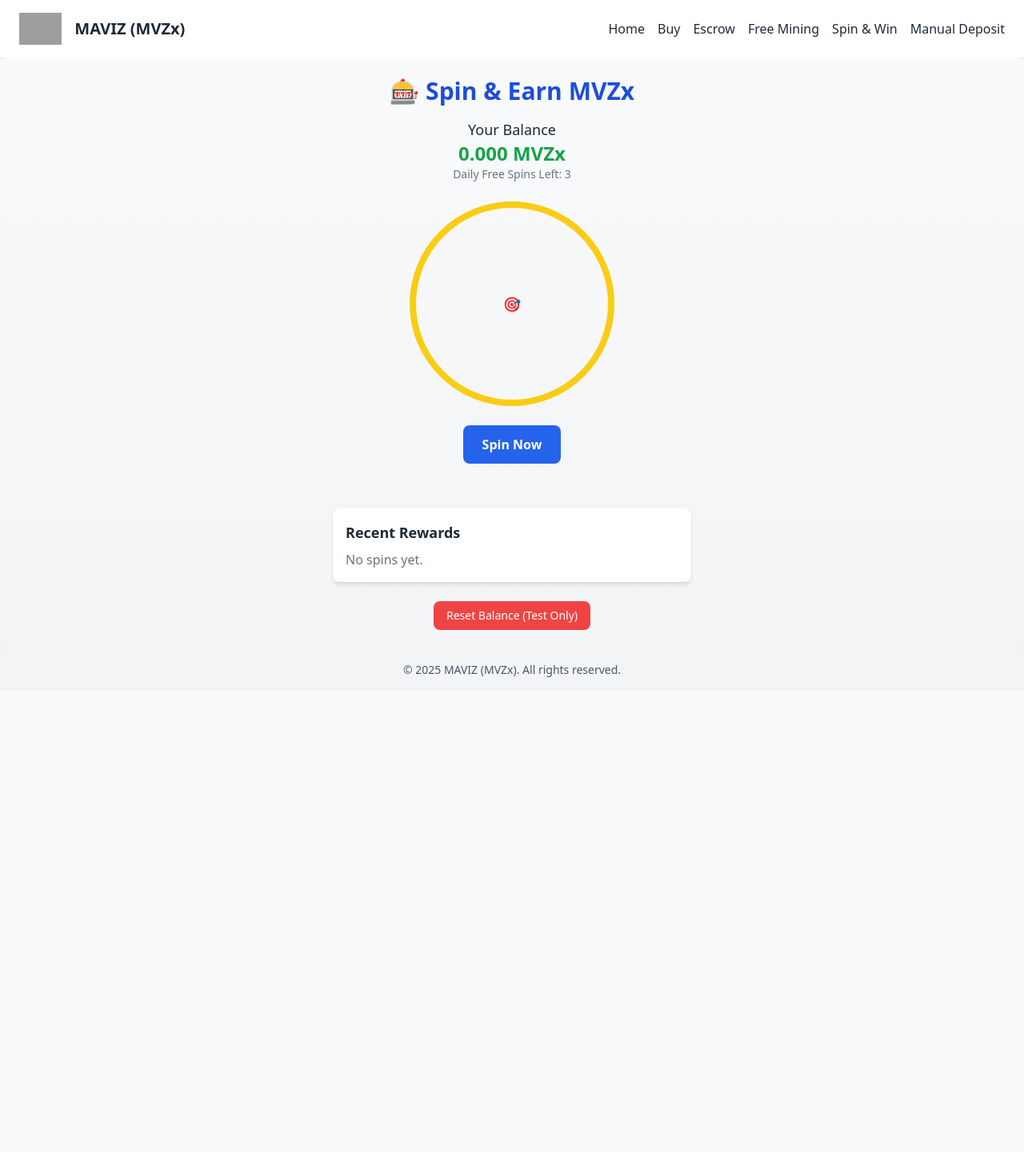
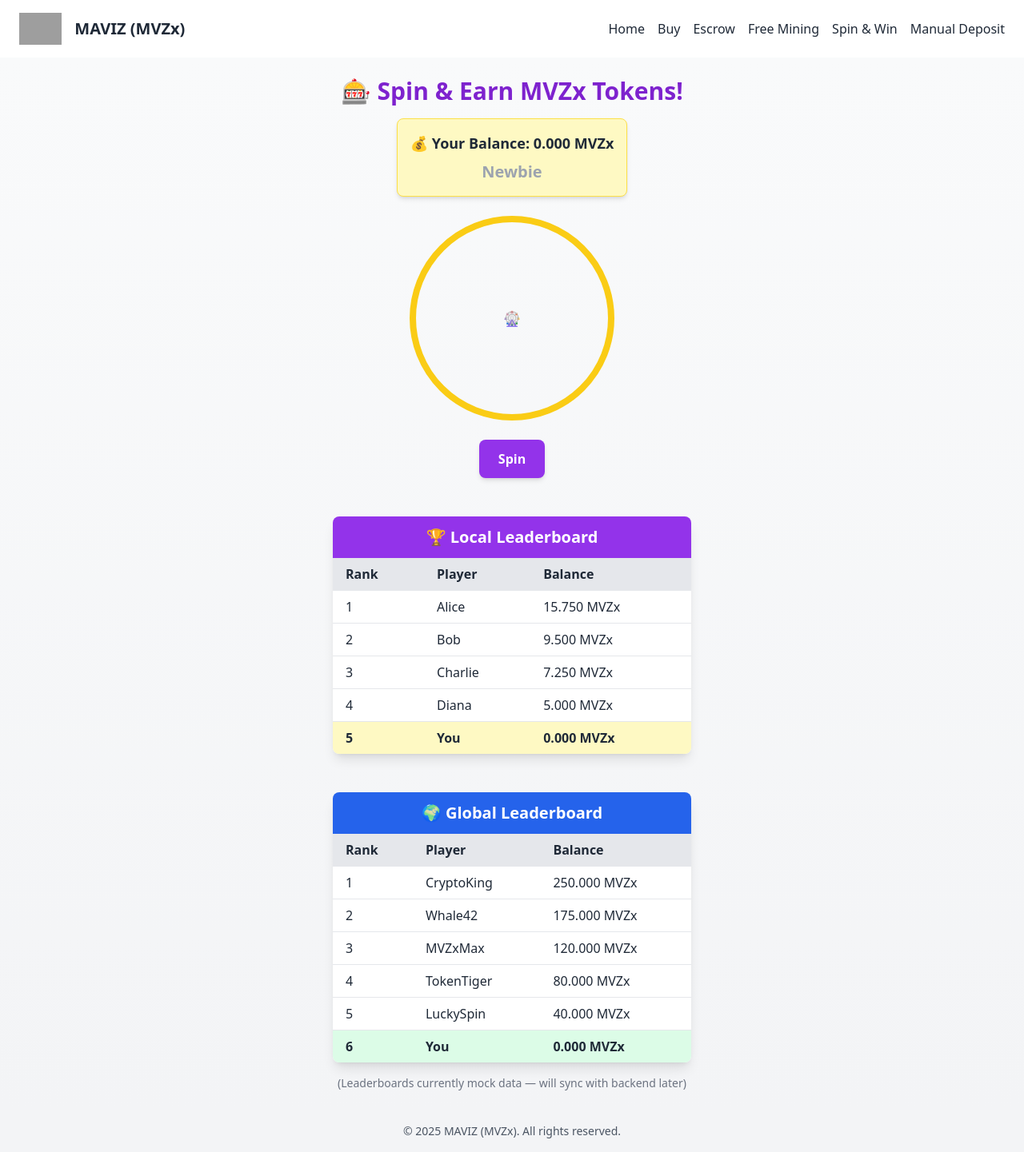
Before and after one commit to MAVIZWEB/mvzx-frontend, a React (Vite) app: page /game in a window 1280 px wide. Shown: the whole page at 80% size. Before the commit the page ends 864 px from the top, so only its background shows below. Built offline with nearby package versions, Linux system fonts and the light colour scheme; grey boxes are pictures that could not be loaded.

Commit message:
Update Game.tsx

```diff
--- a/src/pages/Game.tsx
+++ b/src/pages/Game.tsx
@@ -1,7 +1,5 @@
 import React, { useState, useEffect } from "react";
-import { motion } from "framer-motion";
 
-// Rewards list
 const rewards = [
   "0.125 MVZx",
   "0.25 MVZx",
@@ -13,59 +11,59 @@ const rewards = [
   "3× Free Reward",
 ];
 
-// Helper: parse numeric reward value
-const getRewardValue = (reward: string): number => {
-  if (reward.includes("×")) return 0; // free spin multiplier, no direct tokens
-  return parseFloat(reward.split(" ")[0]);
+// Function to return badge tier based on balance
+const getBadge = (balance: number) => {
+  if (balance >= 100) return { tier: "🌟 Legend", color: "text-yellow-600" };
+  if (balance >= 50) return { tier: "💎 Diamond", color: "text-blue-600" };
+  if (balance >= 25) return { tier: "🔮 Platinum", color: "text-purple-600" };
+  if (balance >= 10) return { tier: "🥇 Gold", color: "text-amber-500" };
+  if (balance >= 5) return { tier: "🥈 Silver", color: "text-gray-500" };
+  if (balance >= 1) return { tier: "🥉 Bronze", color: "text-orange-500" };
+  return { tier: "Newbie", color: "text-gray-400" };
 };
 
 export default function Game() {
-  // State
   const [spinning, setSpinning] = useState(false);
   const [reward, setReward] = useState<string | null>(null);
   const [balance, setBalance] = useState<number>(0);
-  const [history, setHistory] = useState<{ reward: string; time: string }[]>([]);
-  const [spinsLeft, setSpinsLeft] = useState<number>(3);
+  const [localPlayers, setLocalPlayers] = useState<{ name: string; balance: number }[]>([]);
+  const [globalPlayers, setGlobalPlayers] = useState<{ name: string; balance: number }[]>([]);
 
-  // Load persistent data
+  // Load balance from localStorage
   useEffect(() => {
     const savedBalance = localStorage.getItem("mvzx_balance");
-    const savedHistory = localStorage.getItem("mvzx_history");
-    const savedSpins = localStorage.getItem("mvzx_spinsLeft");
-    const lastSpinDate = localStorage.getItem("mvzx_spinDate");
-
-    if (savedBalance) setBalance(parseFloat(savedBalance));
-    if (savedHistory) setHistory(JSON.parse(savedHistory));
-    if (savedSpins && lastSpinDate === new Date().toDateString()) {
-      setSpinsLeft(parseInt(savedSpins));
-    } else {
-      // reset daily spins
-      setSpinsLeft(3);
-      localStorage.setItem("mvzx_spinDate", new Date().toDateString());
+    if (savedBalance) {
+      setBalance(parseFloat(savedBalance));
     }
   }, []);
 
-  // Save balance/history/spins persistently
+  // Update both leaderboards whenever balance changes
   useEffect(() => {
-    localStorage.setItem("mvzx_balance", balance.toString());
+    const mockLocal = [
+      { name: "Alice", balance: 15.75 },
+      { name: "Bob", balance: 9.5 },
+      { name: "Charlie", balance: 7.25 },
+      { name: "Diana", balance: 5.0 },
+      { name: "You", balance: balance },
+    ];
+
+    const mockGlobal = [
+      { name: "CryptoKing", balance: 250.0 },
+      { name: "Whale42", balance: 175.0 },
+      { name: "MVZxMax", balance: 120.0 },
+      { name: "TokenTiger", balance: 80.0 },
+      { name: "LuckySpin", balance: 40.0 },
+      { name: "You", balance: balance },
+    ];
+
+    setLocalPlayers(mockLocal.sort((a, b) => b.balance - a.balance));
+    setGlobalPlayers(mockGlobal.sort((a, b) => b.balance - a.balance));
   }, [balance]);
 
-  useEffect(() => {
-    localStorage.setItem("mvzx_history", JSON.stringify(history));
-  }, [history]);
-
-  useEffect(() => {
-    localStorage.setItem("mvzx_spinsLeft", spinsLeft.toString());
-    localStorage.setItem("mvzx_spinDate", new Date().toDateString());
-  }, [spinsLeft]);
-
-  // Spin action
   const spinWheel = () => {
-    if (spinning || spinsLeft <= 0) return;
-
+    if (spinning) return;
     setSpinning(true);
     setReward(null);
-    setSpinsLeft((prev) => prev - 1);
 
     const spinDuration = 3000;
     setTimeout(() => {
@@ -73,107 +71,136 @@ export default function Game() {
       const selectedReward = rewards[randomIndex];
       setReward(selectedReward);
 
-      if (selectedReward.includes("×")) {
-        // "3× Free Reward" = extra free spins
-        setSpinsLeft((prev) => prev + 3);
+      let rewardValue = 0;
+      if (selectedReward.includes("× Free Reward")) {
+        rewardValue = 0.25; // Example bonus reward
       } else {
-        const value = getRewardValue(selectedReward);
-        setBalance((prev) => prev + value);
+        rewardValue = parseFloat(selectedReward);
       }
 
-      // Save history
-      setHistory((prev) => [
-        { reward: selectedReward, time: new Date().toLocaleTimeString() },
-        ...prev.slice(0, 9), // keep last 10
-      ]);
+      const newBalance = balance + rewardValue;
+      setBalance(newBalance);
+      localStorage.setItem("mvzx_balance", newBalance.toString());
+
+      console.log(`Mock: ${selectedReward} added. New balance: ${newBalance} MVZx`);
 
       setSpinning(false);
     }, spinDuration);
   };
 
-  // Reset balance
-  const resetBalance = () => {
-    setBalance(0);
-    setHistory([]);
-    setSpinsLeft(3);
-    localStorage.removeItem("mvzx_balance");
-    localStorage.removeItem("mvzx_history");
-    localStorage.removeItem("mvzx_spinsLeft");
-    localStorage.setItem("mvzx_spinDate", new Date().toDateString());
-  };
+  const badge = getBadge(balance);
 
   return (
-    <div className="flex flex-col items-center justify-center w-full min-h-[80vh] bg-gradient-to-b from-gray-50 to-gray-100 rounded-lg shadow-lg p-6">
-      <h2 className="text-3xl font-bold mb-4 text-blue-700">🎰 Spin & Earn MVZx</h2>
+    <div className="flex flex-col items-center justify-center w-full min-h-screen bg-gradient-to-b from-gray-50 to-gray-100 p-6">
+      {/* Game Header */}
+      <h2 className="text-3xl font-bold mb-4 text-purple-700">🎰 Spin & Earn MVZx Tokens!</h2>
 
-      {/* Balance */}
-      <div className="mb-6 text-center">
-        <p className="text-lg font-medium">Your Balance</p>
-        <p className="text-2xl font-bold text-green-600">{balance.toFixed(3)} MVZx</p>
-        <p className="text-sm text-gray-500">Daily Free Spins Left: {spinsLeft}</p>
+      {/* Balance + Badge */}
+      <div className="mb-6 p-4 bg-yellow-100 border border-yellow-300 rounded-lg shadow-md text-center">
+        <div className="text-lg font-semibold text-gray-800">
+          💰 Your Balance: {balance.toFixed(3)} MVZx
+        </div>
+        <div className={`mt-2 text-xl font-bold ${badge.color}`}>
+          {badge.tier}
+        </div>
       </div>
 
-      {/* Wheel */}
+      {/* Spin Wheel */}
       <div className="relative w-64 h-64 mb-6">
-        <motion.div
-          animate={{ rotate: spinning ? 1080 : 0 }}
-          transition={{ duration: 3, ease: "easeInOut" }}
-          className="w-full h-full rounded-full border-8 border-yellow-400 flex items-center justify-center"
+        <div
+          className={`w-full h-full rounded-full border-8 border-yellow-400 flex items-center justify-center transition-transform duration-[3s] ${
+            spinning ? "rotate-[1080deg]" : ""
+          }`}
         >
           <span className="absolute text-center font-semibold text-lg">
-            {spinning ? "Spinning..." : "🎯"}
+            {spinning ? "Spinning..." : "🎡"}
           </span>
-        </motion.div>
+        </div>
       </div>
 
       {/* Spin Button */}
       <button
         onClick={spinWheel}
-        disabled={spinning || spinsLeft <= 0}
-        className={`px-6 py-3 rounded-lg text-white font-semibold mb-6 ${
-          spinning || spinsLeft <= 0
+        disabled={spinning}
+        className={`px-6 py-3 rounded-lg text-white font-semibold ${
+          spinning
             ? "bg-gray-400 cursor-not-allowed"
-            : "bg-blue-600 hover:bg-blue-700"
+            : "bg-purple-600 hover:bg-purple-700 shadow-md"
         }`}
       >
-        {spinning ? "Spinning..." : spinsLeft > 0 ? "Spin Now" : "No Spins Left"}
+        {spinning ? "Spinning..." : "Spin"}
       </button>
 
-      {/* Reward Message */}
+      {/* Reward Notification */}
       {reward && (
-        <motion.div
-          initial={{ scale: 0 }}
-          animate={{ scale: 1 }}
-          className="mt-4 p-4 bg-green-100 text-green-800 font-semibold rounded-lg shadow-md"
-        >
+        <div className="mt-6 p-4 bg-green-100 text-green-800 font-semibold rounded-lg shadow-md">
           🎉 You won: {reward}!
-        </motion.div>
+        </div>
       )}
 
-      {/* History */}
-      <div className="mt-8 w-full max-w-md bg-white rounded-lg shadow-md p-4">
-        <h3 className="text-lg font-bold mb-2">Recent Rewards</h3>
-        {history.length === 0 ? (
-          <p className="text-gray-500">No spins yet.</p>
-        ) : (
-          <ul className="space-y-1 text-sm">
-            {history.map((h, i) => (
-              <li key={i} className="flex justify-between">
-                <span>{h.reward}</span>
-                <span className="text-gray-500">{h.time}</span>
-              </li>
+      {/* Local Leaderboard */}
+      <div className="mt-12 w-full max-w-md bg-white rounded-lg shadow-lg overflow-hidden">
+        <h3 className="bg-purple-600 text-white text-center py-3 text-xl font-bold">
+          🏆 Local Leaderboard
+        </h3>
+        <table className="w-full text-left">
+          <thead className="bg-gray-200">
+            <tr>
+              <th className="px-4 py-2">Rank</th>
+              <th className="px-4 py-2">Player</th>
+              <th className="px-4 py-2">Balance</th>
+            </tr>
+          </thead>
+          <tbody>
+            {localPlayers.map((player, i) => (
+              <tr
+                key={i}
+                className={`border-t ${
+                  player.name === "You" ? "bg-yellow-100 font-semibold" : "bg-white"
+                }`}
+              >
+                <td className="px-4 py-2">{i + 1}</td>
+                <td className="px-4 py-2">{player.name}</td>
+                <td className="px-4 py-2">{player.balance.toFixed(3)} MVZx</td>
+              </tr>
             ))}
-          </ul>
-        )}
+          </tbody>
+        </table>
       </div>
 
-      {/* Reset button */}
-      <button
-        onClick={resetBalance}
-        className="mt-6 px-4 py-2 text-sm bg-red-500 hover:bg-red-600 text-white rounded-lg"
-      >
-        Reset Balance (Test Only)
-      </button>
+      {/* Global Leaderboard */}
+      <div className="mt-12 w-full max-w-md bg-white rounded-lg shadow-lg overflow-hidden">
+        <h3 className="bg-blue-600 text-white text-center py-3 text-xl font-bold">
+          🌍 Global Leaderboard
+        </h3>
+        <table className="w-full text-left">
+          <thead className="bg-gray-200">
+            <tr>
+              <th className="px-4 py-2">Rank</th>
+              <th className="px-4 py-2">Player</th>
+              <th className="px-4 py-2">Balance</th>
+            </tr>
+          </thead>
+          <tbody>
+            {globalPlayers.map((player, i) => (
+              <tr
+                key={i}
+                className={`border-t ${
+                  player.name === "You" ? "bg-green-100 font-semibold" : "bg-white"
+                }`}
+              >
+                <td className="px-4 py-2">{i + 1}</td>
+                <td className="px-4 py-2">{player.name}</td>
+                <td className="px-4 py-2">{player.balance.toFixed(3)} MVZx</td>
+              </tr>
+            ))}
+          </tbody>
+        </table>
+      </div>
+
+      <p className="mt-4 text-gray-500 text-sm">
+        (Leaderboards currently mock data — will sync with backend later)
+      </p>
     </div>
   );
 }
```
